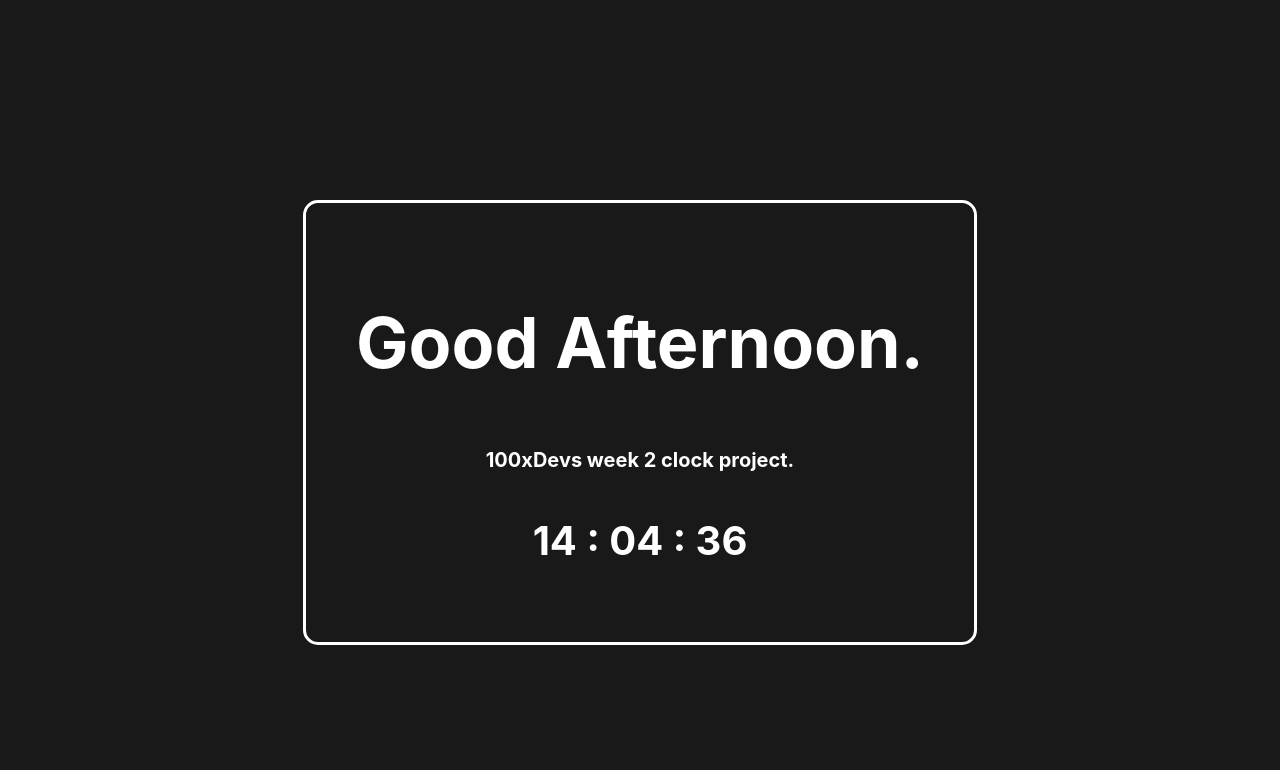
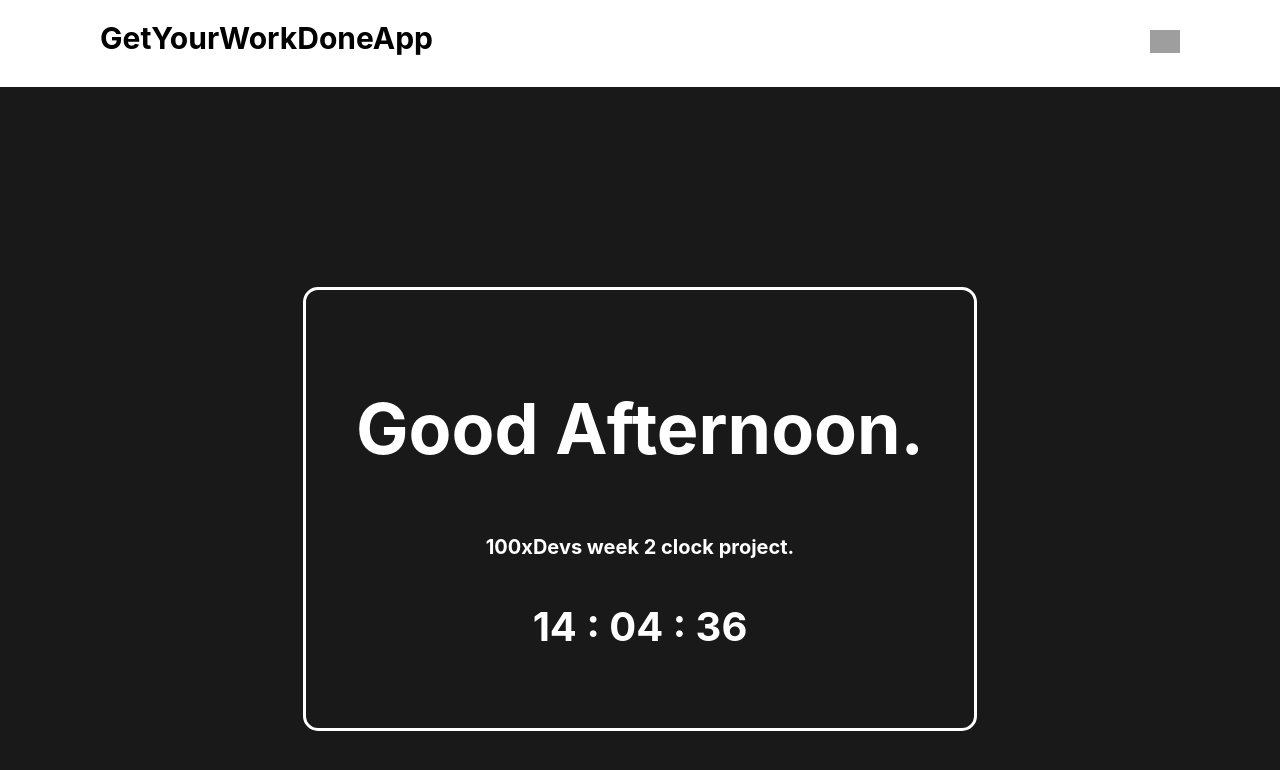
Before and after one commit to Piyushxz/CCurrentTimeApp, a React (Create React App) app: page / in a window 1280 px wide. Shown: the top 770 px of the page. Built offline with nearby package versions, Linux system fonts and the light colour scheme; grey boxes are pictures that could not be loaded.

Commit message:
Added Navbar

```diff
--- a/src/App.js
+++ b/src/App.js
@@ -1,13 +1,18 @@
 
 import './App.css';
+import Navbar from './components/Navbar/Navbar';
 import Time from './components/Time/Time';
 
 function App() {
   return (
+    <>
+    <Navbar/>
     <div className="App">
 
-      <Time/>
-    </div>
+     <Time/>
+   </div>
+    </>
+
   );
 }
 
--- a/src/components/Navbar/Navbar.css
+++ b/src/components/Navbar/Navbar.css
@@ -0,0 +1,17 @@
+.header{
+    display:flex;
+    justify-content:space-between;
+    padding-left: 100px;
+    padding-right: 100px;
+    background-color:white;
+}
+
+.heading-1{
+    font-size:30px;
+}
+
+.img{
+    width:30px;
+    padding-top:30px;
+    padding-bottom:30px;
+}
--- a/src/components/Navbar/Navbar.jsx
+++ b/src/components/Navbar/Navbar.jsx
@@ -1,8 +1,14 @@
+import './Navbar.css'
+
 const Navbar = () =>{
     return(
-        <div>
+        <div className="header">
             <div>
-                <h1>Piyush Savale</h1>
+                <h1 className='heading-1'>GetYourWorkDoneApp</h1>
+            </div>
+
+            <div>
+                <img className="img"src="https://cdn-icons-png.flaticon.com/512/25/25231.png"/>
             </div>
         </div>
     )
```
